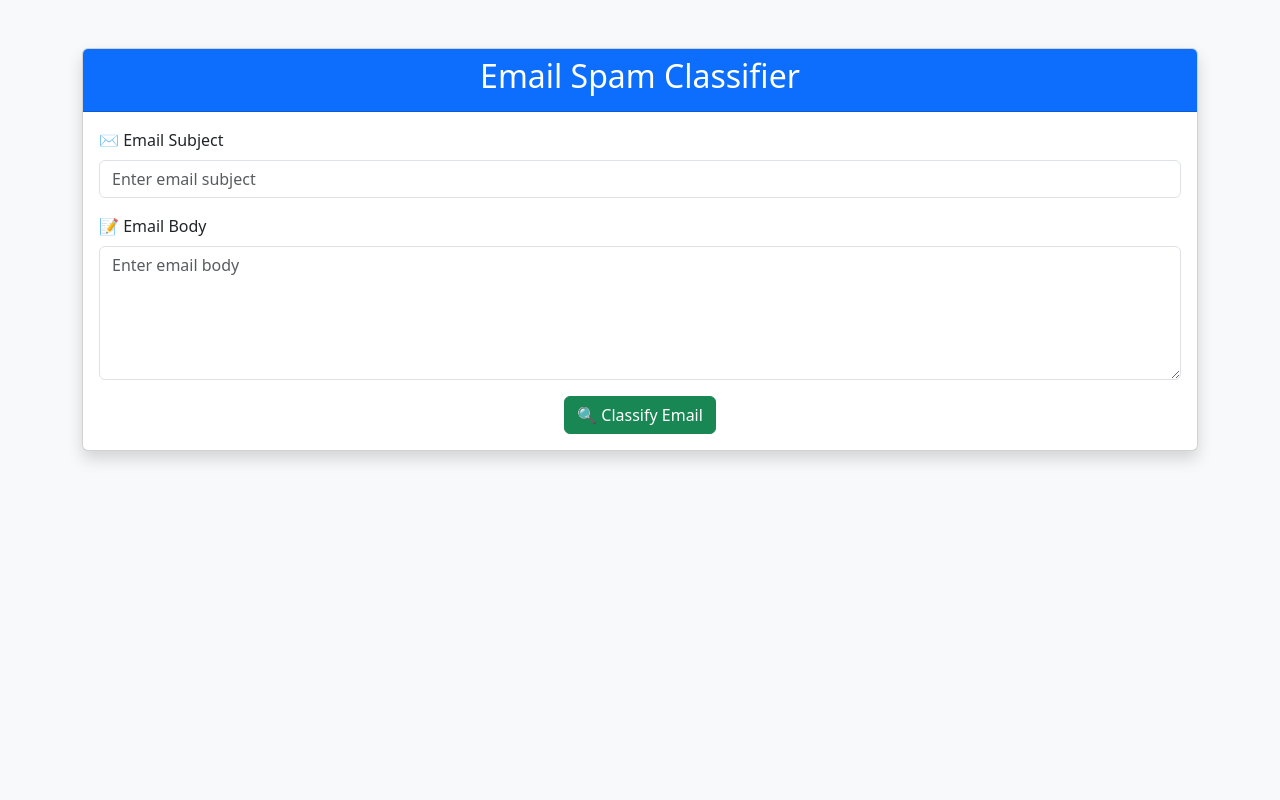
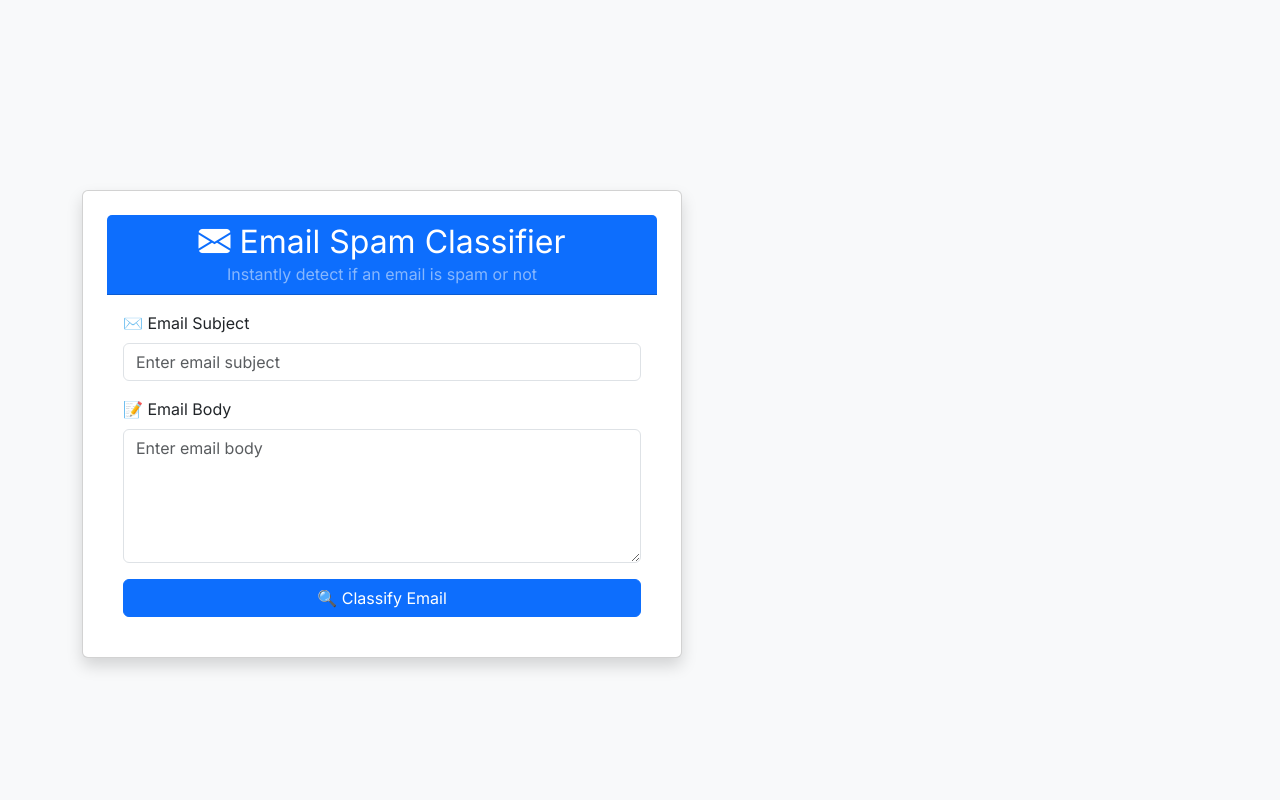
Before and after one commit to jessie726/Phishing-Email-Detector, a Flask app: page / in a window 1280 px wide. Run offline with Flask 3, Linux system fonts and the light colour scheme; parts of the project's set-up code (start-up, migrations or seed data) failed here and were passed over.

Commit message:
Update index.html

```diff
--- a/templates/index.html
+++ b/templates/index.html
@@ -6,12 +6,20 @@
     <title>Email Spam Classifier</title>
     <link rel="icon" href="{{ url_for('static', filename='favicon.ico') }}">
     <link href="https://cdn.jsdelivr.net/npm/bootstrap@5.3.0/dist/css/bootstrap.min.css" rel="stylesheet">
+    <link href="https://cdn.jsdelivr.net/npm/bootstrap-icons@1.10.5/font/bootstrap-icons.css" rel="stylesheet">
+    <link href="https://fonts.googleapis.com/css2?family=Inter&display=swap" rel="stylesheet">
+    <style>
+        body {
+            font-family: 'Inter', sans-serif;
+        }
+    </style>
 </head>
-<body class="bg-light">
+<body class="bg-light d-flex justify-content-center align-items-center" style="min-height: 100vh;">
     <div class="container mt-5">
-        <div class="card shadow">
+        <div class="card shadow p-4" style="max-width: 600px; width: 100%;">
             <div class="card-header text-center bg-primary text-white">
-                <h2>Email Spam Classifier</h2>
+                <h2 class="mb-0"><i class="bi bi-envelope-fill"></i> Email Spam Classifier</h2>
+                <p class="text-white-50 mb-0">Instantly detect if an email is spam or not</p>
             </div>
             <div class="card-body">
                 <form method="POST">
@@ -24,7 +32,7 @@
                         <textarea class="form-control" id="body" name="body" rows="5" placeholder="Enter email body"></textarea>
                     </div>
                     <div class="text-center">
-                        <button type="submit" class="btn btn-success">🔍 Classify Email</button>
+                        <button type="submit" class="btn btn-primary w-100">🔍 Classify Email</button>
                     </div>
                 </form>
                 {% if prediction %}
```
